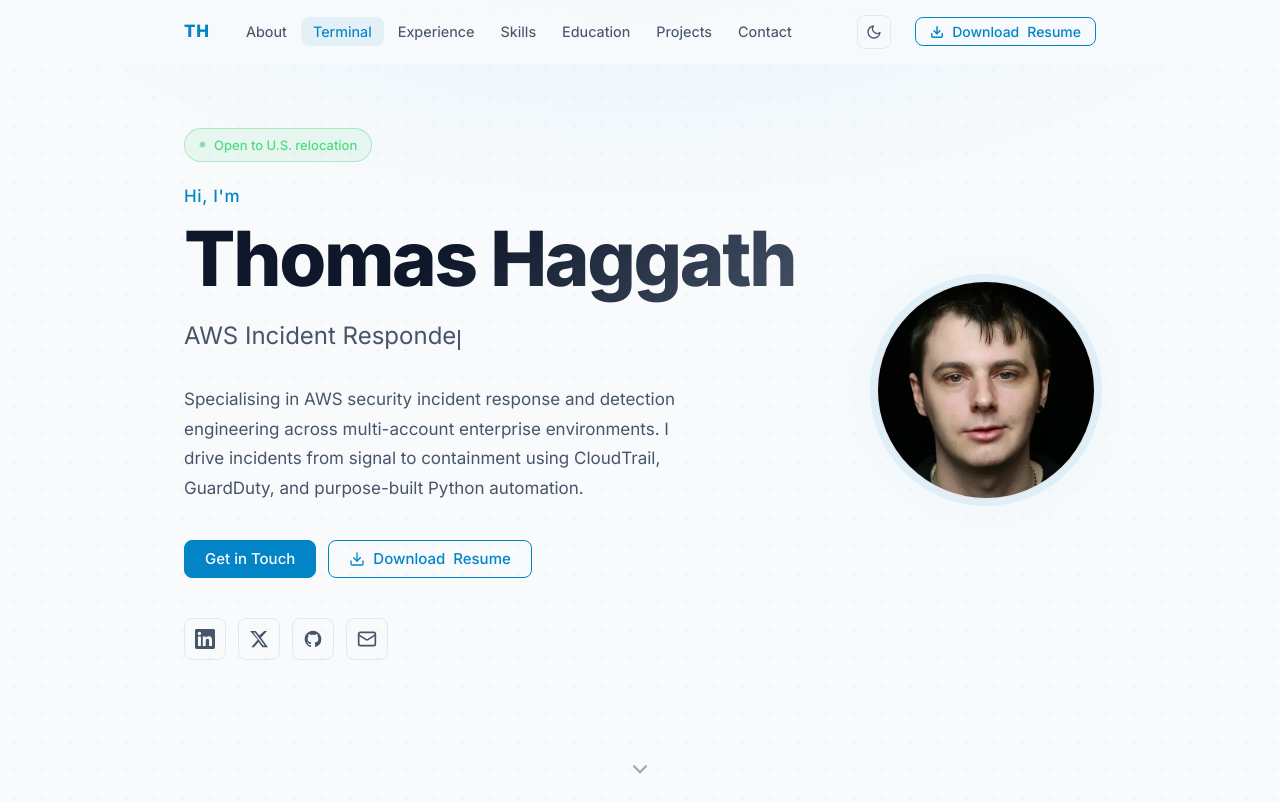
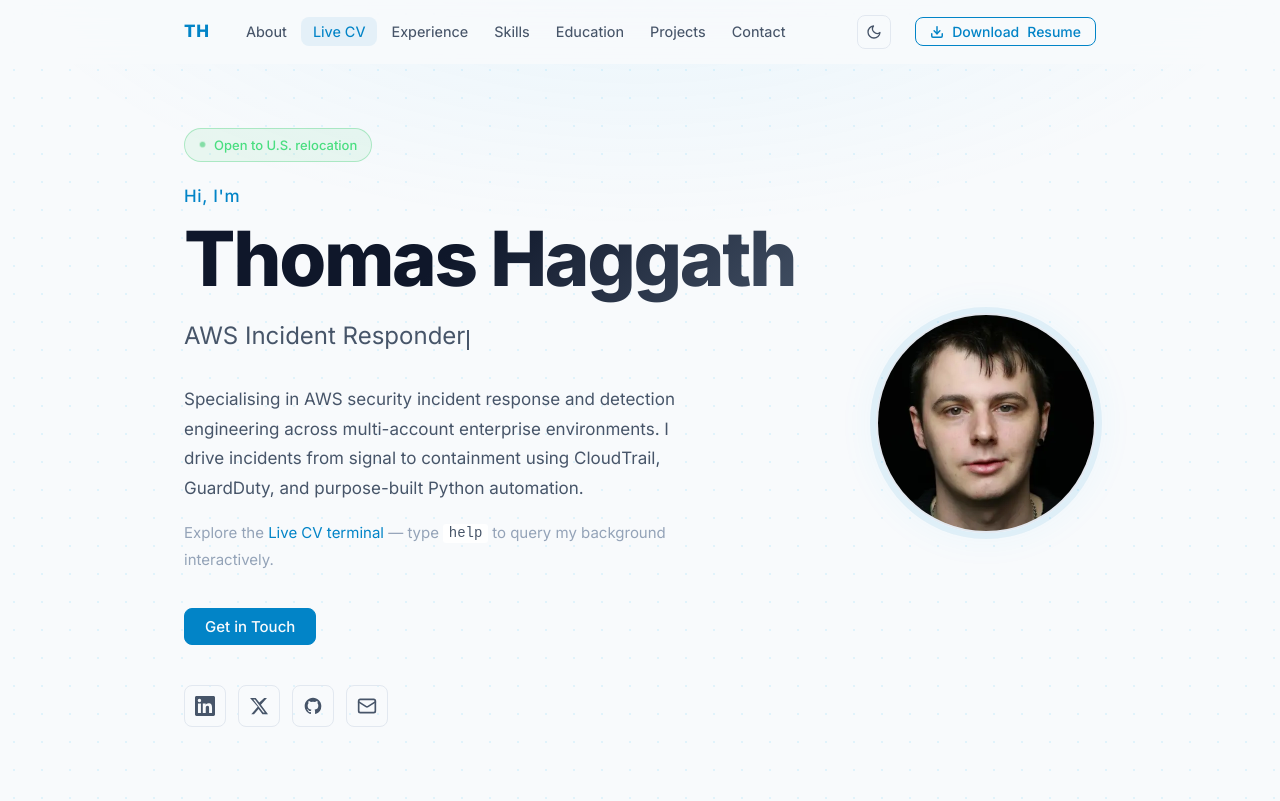
Before and after one commit to Koalatyyy/resume-website, a plain HTML site: page index.html in a window 1280 px wide. Shown: the top 801 px of the page. Drawn offline with Linux system fonts and the light colour scheme.

Commit message:
Fix typewriter flash, add prefers-reduced-motion, consolidate hero CTA, promote Live CV terminal

```diff
--- a/index.html
+++ b/index.html
@@ -151,7 +151,7 @@
       </button>
       <ul class="nav-links" id="navLinks" role="list">
         <li><a href="#about">About</a></li>
-        <li><a href="#terminal" id="termToggle">Terminal</a></li>
+        <li><a href="#terminal" id="termToggle">Live CV</a></li>
         <li><a href="#experience">Experience</a></li>
         <li><a href="#skills">Skills</a></li>
         <li><a href="#education">Education</a></li>
@@ -198,16 +198,11 @@
             multi-account enterprise environments. I drive incidents from signal to containment
             using CloudTrail, GuardDuty, and purpose-built Python automation.
           </p>
+          <p class="hero-teaser">
+            Explore the <a href="#terminal" class="hero-term-link">Live CV terminal</a> — type <code>help</code> to query my background interactively.
+          </p>
           <div class="hero-actions">
             <a href="#contact" class="btn btn-primary">Get in Touch</a>
-            <a href="Thomas_Haggath-Resume-Chicago-IL.pdf" download class="btn btn-outline">
-              <svg width="16" height="16" viewBox="0 0 24 24" fill="none" stroke="currentColor" stroke-width="2" stroke-linecap="round" stroke-linejoin="round" aria-hidden="true">
-                <path d="M21 15v4a2 2 0 0 1-2 2H5a2 2 0 0 1-2-2v-4"/>
-                <polyline points="7 10 12 15 17 10"/>
-                <line x1="12" y1="15" x2="12" y2="3"/>
-              </svg>
-              Download <span class="cv-term">CV</span>
-            </a>
           </div>
           <div class="hero-socials">
             <a href="https://www.linkedin.com/in/thomas-haggath/" target="_blank" rel="noopener noreferrer" aria-label="LinkedIn">
@@ -303,8 +298,8 @@
 
     <section id="terminal" hidden>
       <div class="container">
-        <h2 class="section-title">Terminal</h2>
-        <div class="term-window" role="region" aria-label="Interactive terminal">
+        <h2 class="section-title">Live CV</h2>
+        <div class="term-window" role="region" aria-label="Live CV terminal">
           <div class="term-chrome">
             <div class="term-dots">
               <span class="term-dot term-dot-red"></span>
--- a/script.js
+++ b/script.js
@@ -87,8 +87,10 @@ document.querySelector('.nav-logo').addEventListener('click', e => {
 const typedEl  = document.getElementById('typed-text');
 const phrases  = ['Senior AWS Cloud Engineer', 'AWS Incident Responder', 'Detection Engineer'];
 let phraseIdx  = 0;
-let charIdx    = 0;
+let charIdx    = phrases[0].length;
 let deleting   = false;
+
+typedEl.textContent = phrases[0];
 
 function type() {
   const current = phrases[phraseIdx];
@@ -110,7 +112,9 @@ function type() {
   setTimeout(type, deleting ? 35 : 65);
 }
 
-setTimeout(type, 600);
+if (!window.matchMedia('(prefers-reduced-motion: reduce)').matches) {
+  setTimeout(() => { deleting = true; type(); }, 2200);
+}
 
 // ─── Active nav link ──────────────────────────────────────────────────────────
 
@@ -183,6 +187,10 @@ function animateCounter(el) {
   if (!match) return;
   const target   = parseInt(match[1], 10);
   const suffix   = match[2];
+  if (window.matchMedia('(prefers-reduced-motion: reduce)').matches) {
+    el.textContent = target + suffix;
+    return;
+  }
   const duration = 1200;
   const start    = performance.now();
   (function tick(now) {
@@ -387,6 +395,15 @@ termToggle.addEventListener('click', e => {
   }
 });
 
+document.querySelectorAll('.hero-term-link').forEach(el => {
+  el.addEventListener('click', e => {
+    e.preventDefault();
+    termSection.hidden = false;
+    termSection.scrollIntoView({ behavior: 'smooth', block: 'start' });
+    document.getElementById('term-input')?.focus();
+  });
+});
+
 // ─── Terminal ─────────────────────────────────────────────────────────────────
 
 (function () {
--- a/style.css
+++ b/style.css
@@ -283,7 +283,7 @@ section {
   flex: 1;
   display: grid;
   grid-template-columns: 1fr auto;
-  gap: 3rem;
+  gap: 2rem;
   align-items: center;
   padding-block: 4rem;
 }
@@ -326,7 +326,32 @@ section {
   color: var(--text-muted);
   font-size: 1.0625rem;
   line-height: 1.75;
+  margin-bottom: 1rem;
+}
+
+.hero-teaser {
+  max-width: 520px;
+  color: var(--text-subtle);
+  font-size: 0.9375rem;
   margin-bottom: 2.25rem;
+}
+
+.hero-term-link {
+  color: var(--accent);
+  border-bottom: 1px solid transparent;
+  transition: border-color var(--ease);
+}
+
+.hero-term-link:hover {
+  border-bottom-color: var(--accent);
+}
+
+.hero-teaser code {
+  font-size: 0.875rem;
+  color: var(--text-muted);
+  background: var(--surface);
+  padding: 0.1em 0.4em;
+  border-radius: 3px;
 }
 
 .hero-actions {
@@ -969,6 +994,20 @@ footer {
     opacity: 1;
     transform: none;
     transition: none;
+  }
+
+  .typed-cursor {
+    animation: none;
+    opacity: 1;
+  }
+
+  .otw-dot {
+    animation: none;
+  }
+
+  .hero-scroll-hint {
+    animation: none;
+    opacity: 0;
   }
 }
 
```
